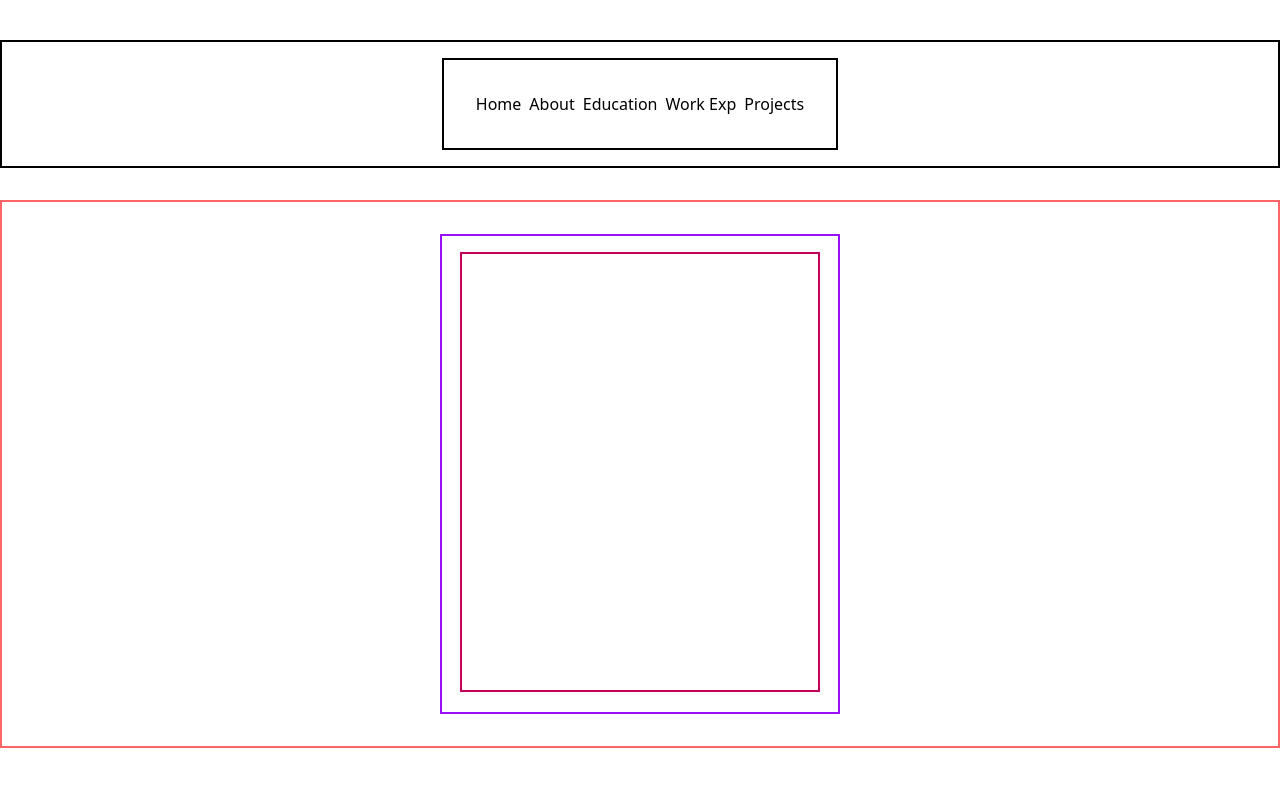
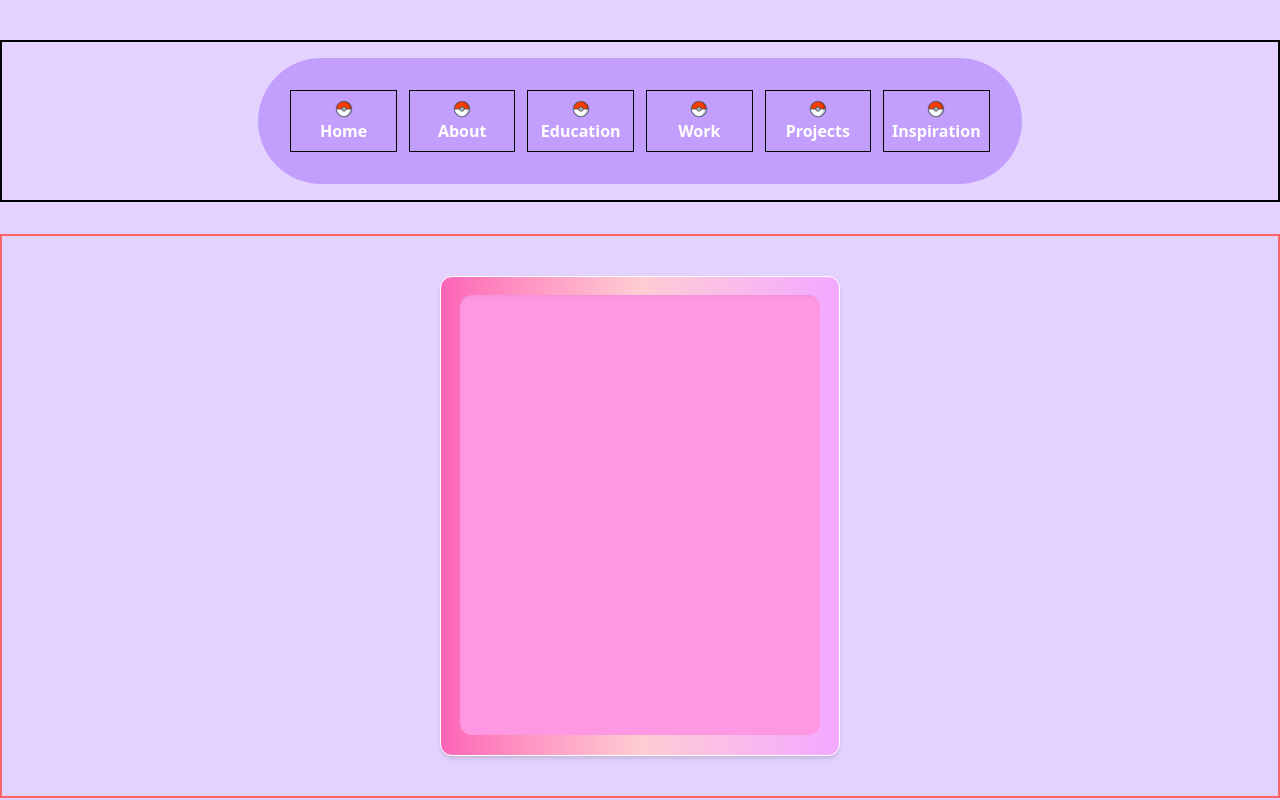
Before and after one commit to violetlea/portfolioViolet, a React (Vite) app: page / in a window 1280 px wide. Built offline with nearby package versions, Linux system fonts and the light colour scheme.

Commit message:
add styling in nav

```diff
--- a/index.html
+++ b/index.html
@@ -6,7 +6,7 @@
     <meta name="viewport" content="width=device-width, initial-scale=1.0" />
     <title>Alia's portfolio</title>
   </head>
-  <body>
+  <body class="bodyBg">
     <div id="root"></div>
     <script type="module" src="/src/main.jsx"></script>
   </body>
--- a/src/App.css
+++ b/src/App.css
@@ -1,4 +1,11 @@
+
+
+@import url('https://fonts.googleapis.com/css2?family=Roboto:ital,wght@0,100..900;1,100..900&display=swap');
 @import "tailwindcss";
+
+@theme {
+  --font-roboto: "Roboto", sans-serif
+}
 
 
 /* #root {
--- a/src/App.jsx
+++ b/src/App.jsx
@@ -9,11 +9,11 @@ function App() {
 
   return (
     <>
-    <div className='border-2 border-black justify-items-center mt-10 p-4 grid grid-cols-1'>
+    <div className='border-2 border-black w-full justify-items-center mt-10 p-4 grid grid-cols-1'>
       <Navigation />
 
     </div>
-    <div className='border-2 border-red-400 justify-items-center mt-8 h-full grid grid-cols-1 p-8 w-full'>
+    <div className='border-2 border-red-400 justify-items-center mt-8 h-full grid grid-cols-1 p-4 md:p-10 w-full'>
       <Card />
     </div>
 
--- a/src/index.css
+++ b/src/index.css
@@ -67,3 +67,8 @@ button:focus-visible {
   }
 }
  */
+ @import "tailwindcss";
+
+ .bodyBg {
+  @apply bg-[#E3D2FE]
+ }
--- a/src/layout/Card.jsx
+++ b/src/layout/Card.jsx
@@ -1,9 +1,13 @@
 export default function Card () {
     return (
         <>
-            <div className="border-2 border-purple-600 h-120 w-100 pt-4 pb-2 pr-2 pl-2 justify-items-center">
+            <div className="border border-white
+            h-110 w-90 md:h-120 md:w-100 pt-4.5 pb-2 pr-2 pl-2 justify-items-center
+            rounded-xl bg-linear-to-r from-pink-400 via-rose-200 to-fuchsia-300
+            shadow-md">
 
-                <div className="border-2 border-pink-700 h-110 w-90 p-4  ">
+                <div className="inset-shadow-sm inset-shadow-[#FF98E3]-500
+                h-100 w-80 md:h-110 md:w-90 p-4 rounded-xl bg-[#FF98E3] ">
 
                 </div>
             </div>
--- a/src/layout/Navigation.jsx
+++ b/src/layout/Navigation.jsx
@@ -3,12 +3,56 @@
 export default function Navigation () {
     return (
         <>
-            <nav className="inline-flex gap-2 text-center border-2 border-black p-8">
-                <p>Home</p>
-                <p>About</p>
-                <p>Education</p>
-                <p>Work Exp</p>
-                <p>Projects</p>
+
+            <nav className="inline-flex  rounded-full p-8
+             bg-[#C39FFD] text-white font-bold">
+                <div className="grid grid-cols-3 md:grid-cols-6 gap-3">
+                    <div className="border border-black p-2">
+                        <div className="justify-items-center">
+                            <img src="src/images/pngimg.com - pokeball_PNG24.png" alt="pokeball image"
+                            className="h-5" />
+                            <p>Home</p>
+                        </div>
+                    </div>
+                    <div className="border border-black p-2">
+                        <div className="justify-items-center">
+                            <img src="src/images/pngimg.com - pokeball_PNG24.png" alt="pokeball image"
+                            className="h-5" />
+                            <p>About</p>
+                        </div>
+                </div>
+
+                    <div className="border border-black p-2">
+                        <div className="justify-items-center">
+                            <img src="src/images/pngimg.com - pokeball_PNG24.png" alt="pokeball image"
+                            className="h-5" />
+                            <p>Education</p>
+                        </div>
+                    </div>
+
+                    <div className="border border-black p-2">
+                        <div className="justify-items-center">
+                           <img src="src/images/pngimg.com - pokeball_PNG24.png" alt="pokeball image"
+                            className="h-5" />
+                            <p>Work</p>
+                        </div>
+                    </div>
+                    <div className="border border-black p-2">
+                        <div className="justify-items-center">
+                            <img src="src/images/pngimg.com - pokeball_PNG24.png" alt="pokeball image"
+                            className="h-5" />
+                            <p>Projects</p>
+                        </div>
+                    </div>
+                    <div className="border border-black p-2">
+                        <div className="justify-items-center">
+                            <img src="src/images/pngimg.com - pokeball_PNG24.png" alt="pokeball image"
+                            className="h-5" />
+                            <p>Inspiration</p>
+                        </div>
+                    </div>
+                </div>
+
             </nav>
         </>
     )
```
Also changed, not shown: src/images/cat.png (added), src/images/pngimg.com - pokeball_PNG24.png (added).
